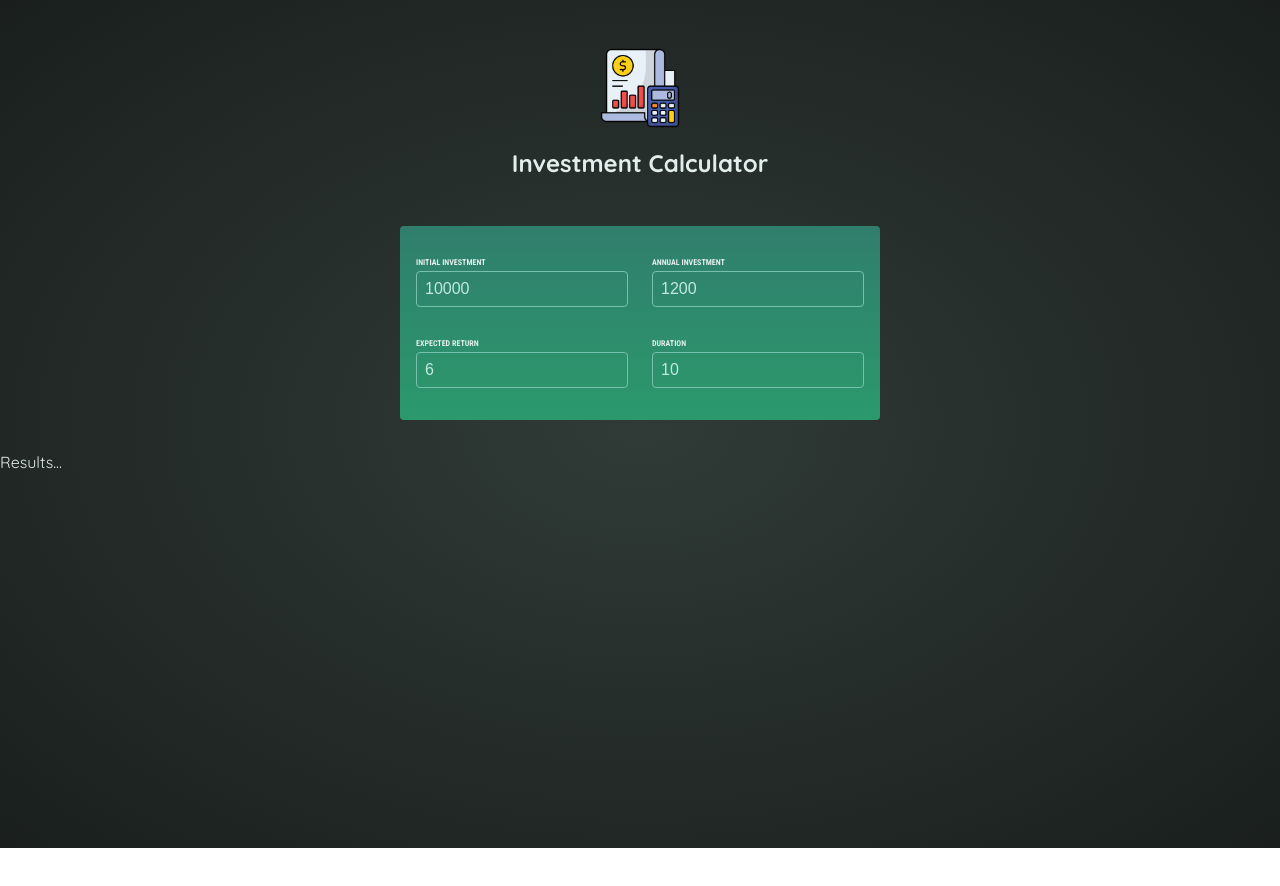
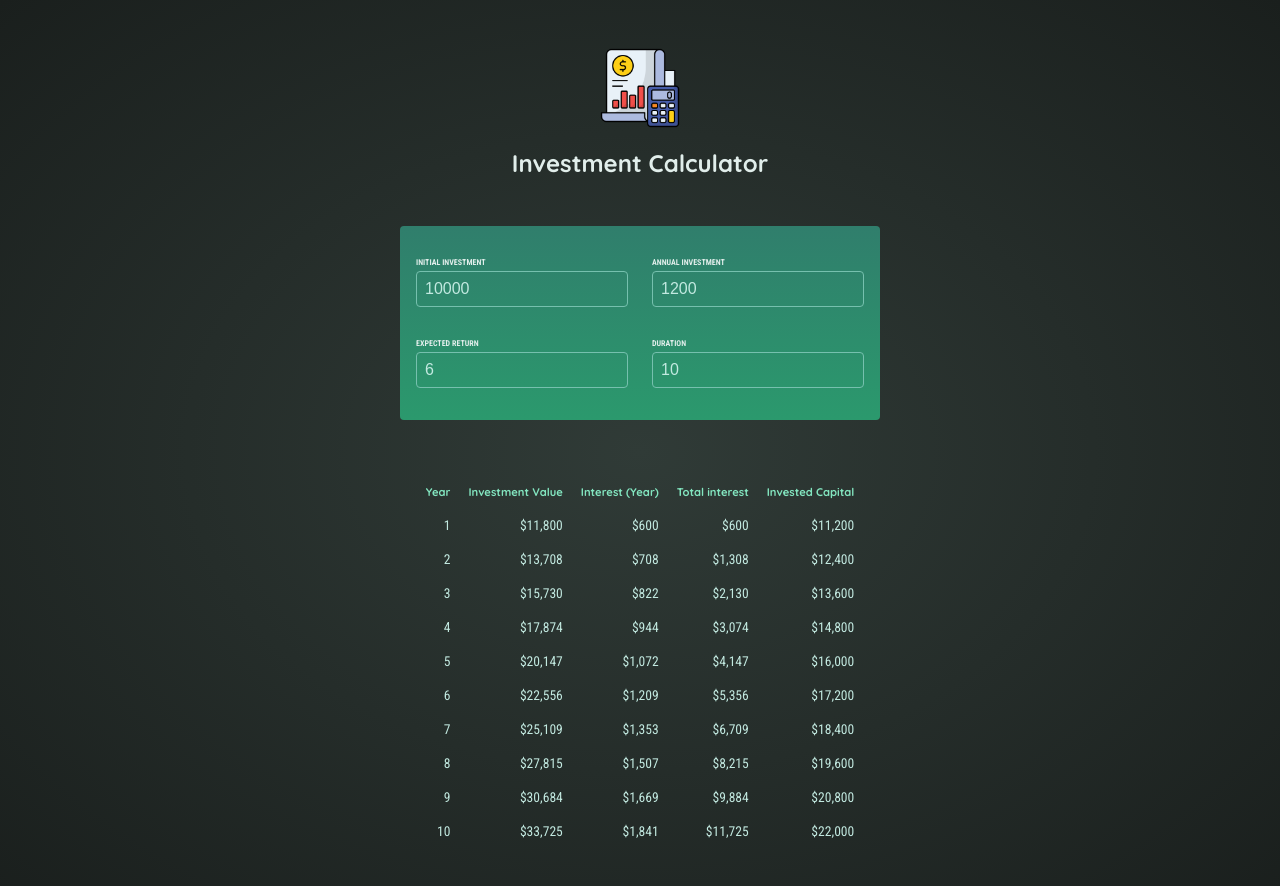
Before and after one commit to Stasiek99/investment-app, a React (Vite) app in the folder investment-app/: page / in a window 1280 px wide. Shown: the top 886 px of the page. Before the commit the page ends 848 px from the top, so only its background shows below. Built offline with nearby package versions, Linux system fonts and the light colour scheme.

Commit message:
outputting results in a table

```diff
--- a/investment-app/src/components/Results.tsx
+++ b/investment-app/src/components/Results.tsx
@@ -1,7 +1,34 @@
-import {calculateInvestmentResults} from "../util/investment.ts";
+import {calculateInvestmentResults, formatter} from "../util/investment.ts";
 
 export default function Results({ input }) {
     const resultsData = calculateInvestmentResults(input);
-    console.log(resultsData);
-    return <p>Results...</p>
+    const initialInvestment = resultsData[0].valueEndOfYear - resultsData[0].interest - resultsData[0].annualInvestment;
+
+    return (
+        <table id="result">
+            <thead>
+                <tr>
+                    <th>Year</th>
+                    <th>Investment Value</th>
+                    <th>Interest (Year)</th>
+                    <th>Total interest</th>
+                    <th>Invested Capital</th>
+                </tr>
+            </thead>
+            <tbody>
+                { resultsData.map(yearData => {
+                    const totalInterest = yearData.valueEndOfYear - yearData.annualInvestment * yearData.year - initialInvestment;
+                    const totalAmountInvested = yearData.valueEndOfYear - totalInterest;
+
+                    return <tr key={yearData.year}>
+                        <td>{yearData.year}</td>
+                        <td>{formatter.format(yearData.valueEndOfYear)}</td>
+                        <td>{formatter.format(yearData.interest)}</td>
+                        <td>{formatter.format(totalInterest)}</td>
+                        <td>{formatter.format(totalAmountInvested)}</td>
+                    </tr>
+                })}
+            </tbody>
+        </table>
+    );
 }
```
